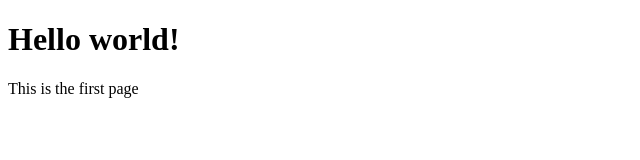
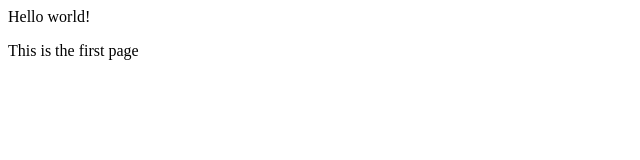
Before and after one commit to HanyBin/HanyBin.github.io, a plain HTML site: page index.html in a window 1280 px wide. Shown: the whole page, without its empty margins (0-640 px from the left). Drawn offline with Linux system fonts and the light colour scheme.

Commit message:
Update index.html

```diff
--- a/index.html
+++ b/index.html
@@ -4,7 +4,7 @@
 <head>
 </head>
 <body>
-    <h1> Hello world! </h1>
-    <p> This is the first page</p>
+    <hi>Hello world!</hi>
+    <p>This is the first page</p>
 </body>
 </html>
```
